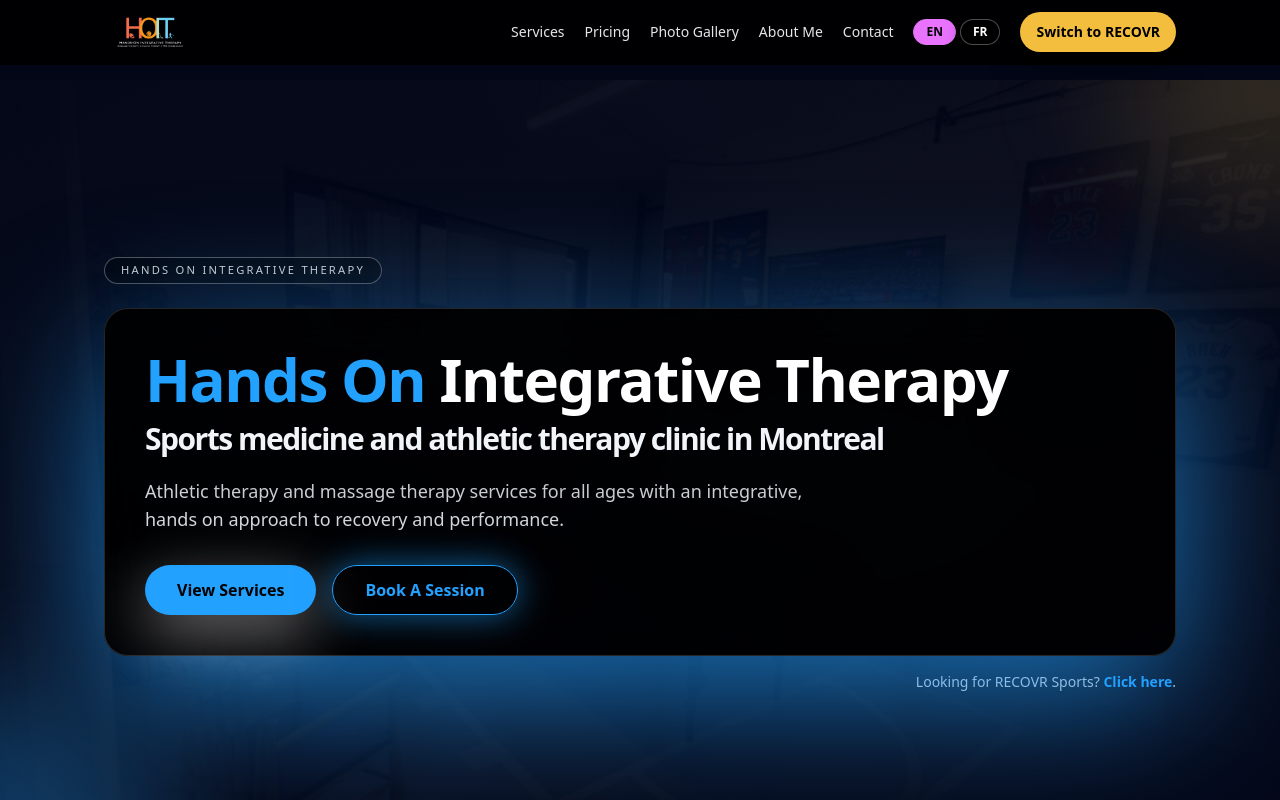
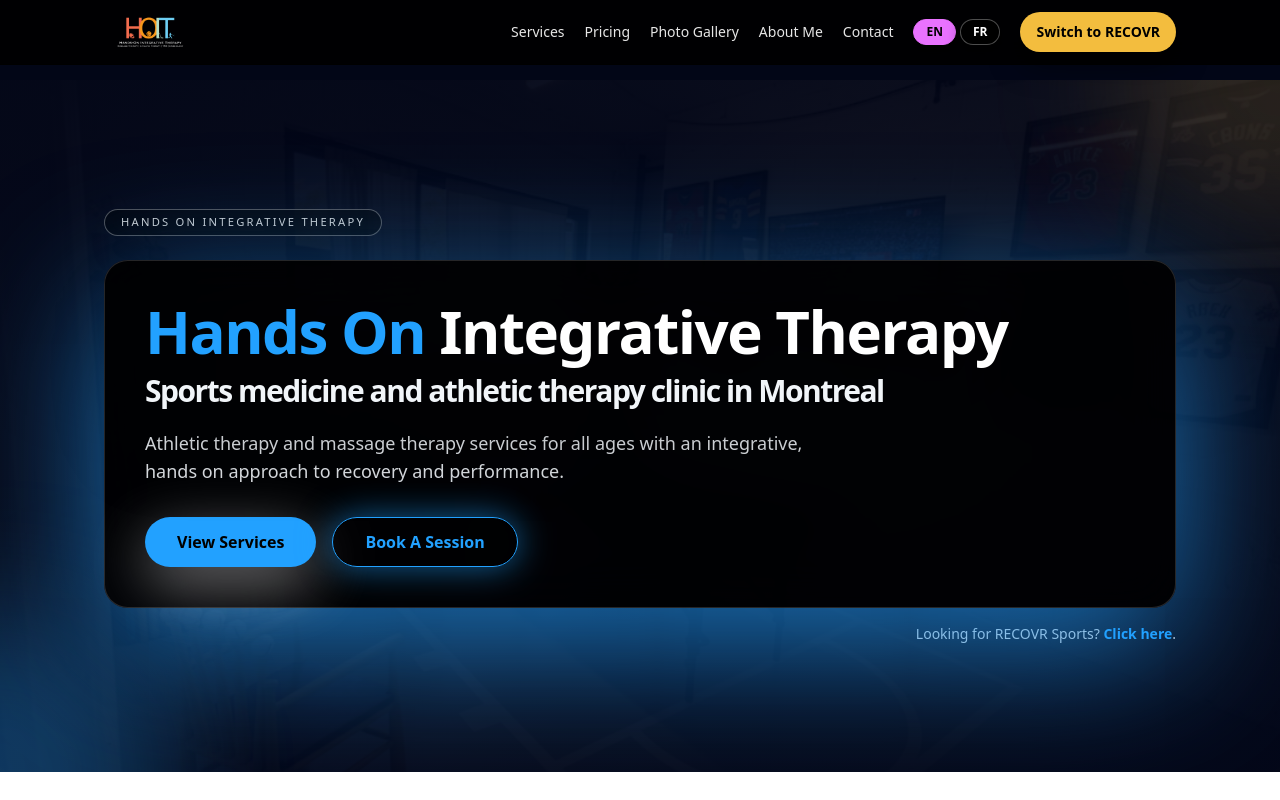
Before and after one commit to RECOVRSportsInc/Website_RECOVRxHOIT, a React (Vite) app: page / in a window 1280 px wide. Shown: the top 800 px of the page. Built offline with nearby package versions, Linux system fonts and the light colour scheme.

Commit message:
update spacing

```diff
--- a/src/content/hoit/Hero.tsx
+++ b/src/content/hoit/Hero.tsx
@@ -35,7 +35,7 @@ export function Hero() {
   );
 
   return (
-    <section className="relative overflow-hidden pt-28 pb-24 bg-[#020617]">
+    <section className="relative overflow-hidden pt-16 pb-16 bg-[#020617]">
       {/* Background photo */}
       <div className="absolute inset-0 pointer-events-none" aria-hidden="true">
         <img
--- a/src/content/recovr/Hero.tsx
+++ b/src/content/recovr/Hero.tsx
@@ -35,7 +35,7 @@ export function Hero() {
   );
 
   return (
-    <section className="relative overflow-hidden pt-28 pb-24 bg-[#0b1020]">
+    <section className="relative overflow-hidden pt-16 pb-16 bg-[#0b1020]">
       {/* Faded stadium / action photo */}
       <div className="absolute inset-0 pointer-events-none" aria-hidden="true">
         <img
```
